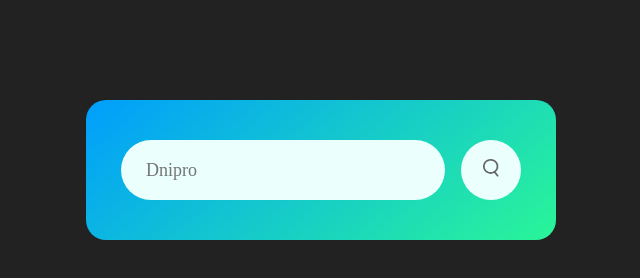
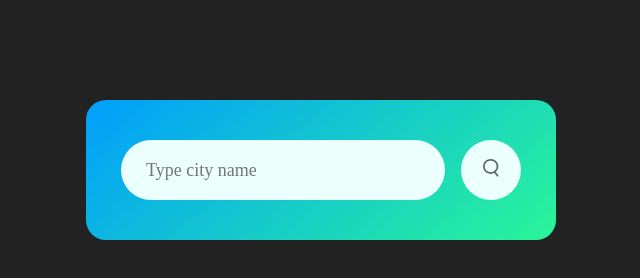
Before and after one commit to ioiparzival/JavaScrpit, a plain HTML site: page WeatherApp/index.html in a window 1280 px wide. Shown: the full height of the page, 319-959 px from the left. Drawn offline with Linux system fonts and the light colour scheme.

Commit message:
final commit

```diff
--- a/WeatherApp/index.html
+++ b/WeatherApp/index.html
@@ -9,7 +9,7 @@
   <body>
     <div class="card">
       <div class="search">
-        <input type="text" placeholder="Dnipro" spellcheck="false" />
+        <input type="text" placeholder="Type city name" spellcheck="false" />
         <button><img src="images/search.png" alt="search image" /></button>
       </div>
       <div class="weather">
```
